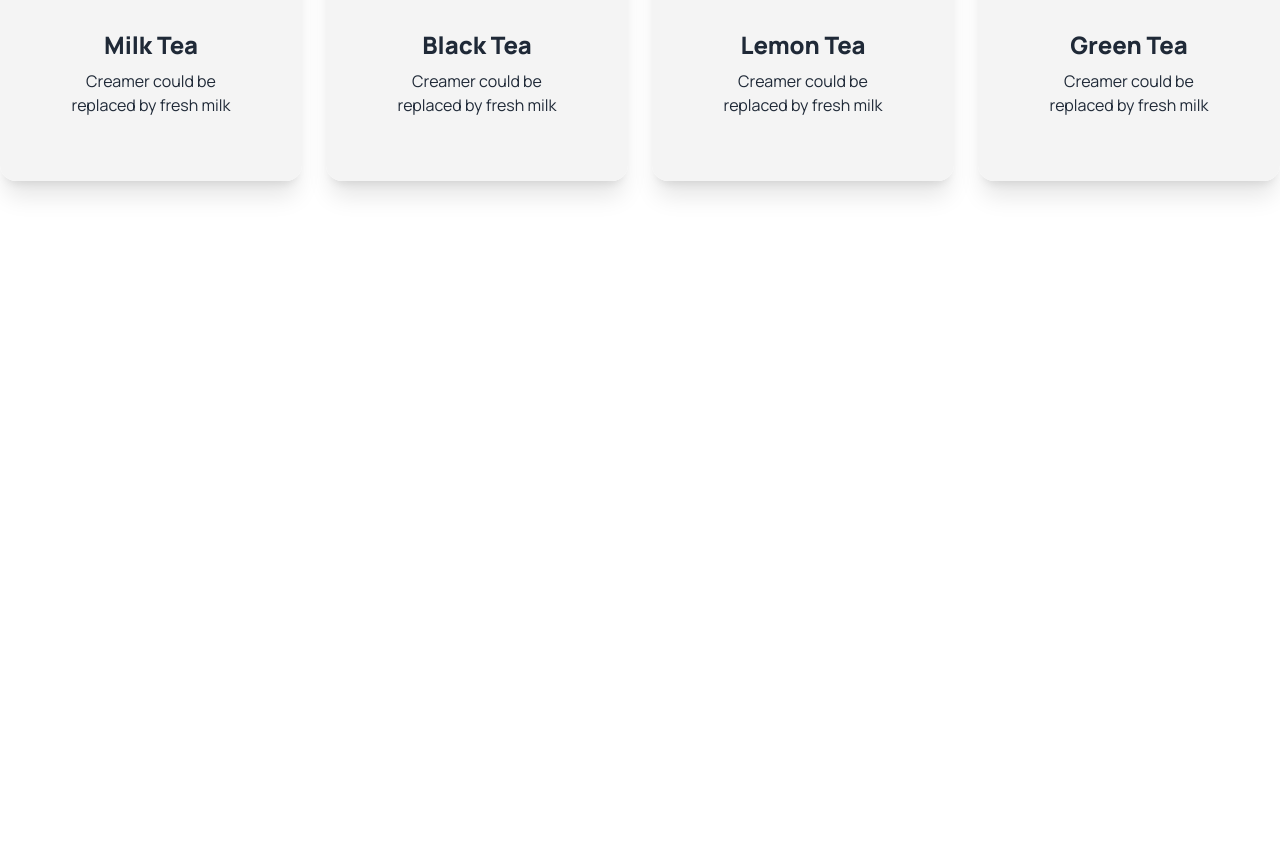
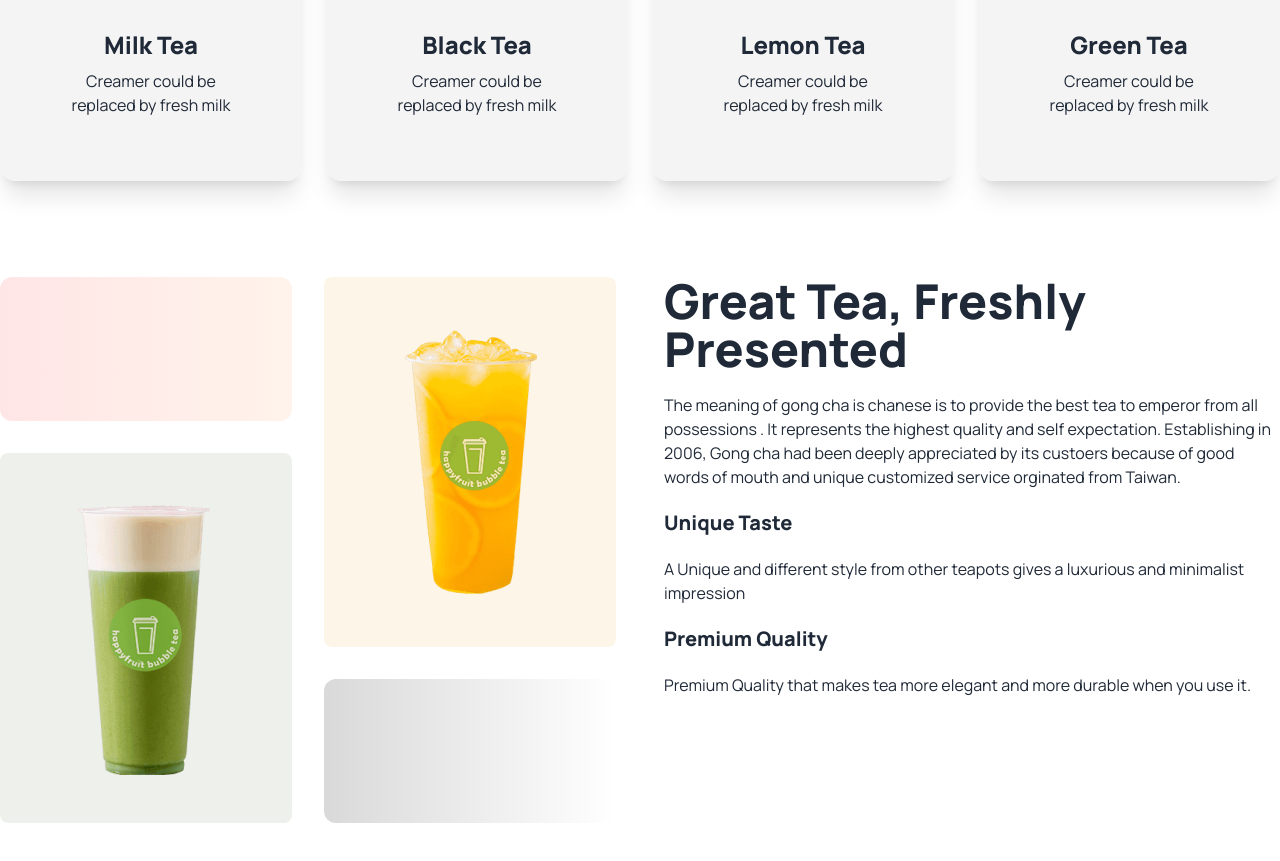
Before and after one commit to mdferdausalam19/tea-house-website, a plain HTML site: page index.html in a window 1280 px wide. Shown: the part 900-1761 px from the top of the page. Before the commit the page ends 1177 px from the top, so only its background shows below. Drawn offline with nearby package versions, Linux system fonts and the light colour scheme.

Commit message:
added great tea srction

```diff
--- a/index.html
+++ b/index.html
@@ -113,6 +113,25 @@
 
       </section>
 
+      <!-- Great Tea Section -->
+
+      <section class="my-24 flex gap-12 flex-col lg:flex-row">
+        <div class="grid gap-8 grid-cols-1 md:grid-cols-2 flex-1">
+          <div class="rounded-xl h-36 bg-gradient-to-r from-[#F00] to-[#FF8938] opacity-10"></div>
+          <div class="row-span-2 bg-[#E6A6231A] rounded-lg px-8 py-12 flex justify-center items-center"><img src="./images/fresh-1.png" alt=""></div>
+          <div class="row-span-2 bg-[#5776391A] rounded-lg px-8 py-12 flex justify-center items-center"><img src="./images/fresh-2.png" alt=""></div>
+          <div class="rounded-xl h-36 bg-gradient-to-r from-[#D9D9D9] to-[#FFFFFF00]"></div>
+        </div>
+        <div class="space-y-5 flex-1">
+          <h3 class="text-5xl font-extrabold">Great Tea, Freshly <br> Presented</h3>
+          <p>The meaning of gong cha is chanese is to provide the best tea to emperor from all possessions . It represents the highest quality and self expectation. Establishing in 2006, Gong cha had been deeply appreciated by its custoers  because of good words of mouth and unique customized service orginated from Taiwan.</p>
+          <h4 class="text-xl font-extrabold">Unique Taste</h4>
+          <p>A Unique and different style from other teapots gives a luxurious and minimalist impression</p>
+          <h4 class="text-xl font-extrabold">Premium Quality</h4>
+          <p>Premium Quality that makes tea more elegant and more durable when you use it.</p>
+        </div>
+      </section>
+
     </main>
     <footer>
 
```
